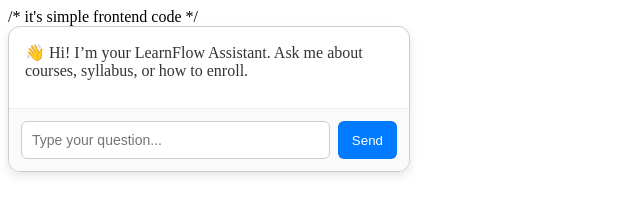
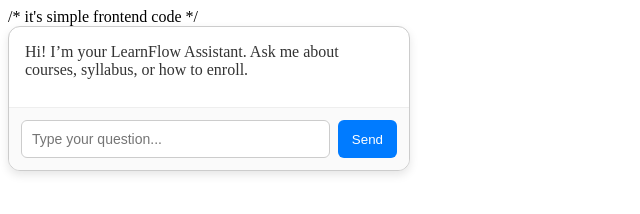
Before and after one commit to tanisha-gu/learnflow-faq-chatbot-, a plain HTML site: page index.html in a window 1280 px wide. Shown: the full height of the page, 0-640 px from the left. Drawn offline with Linux system fonts and the light colour scheme.

Commit message:
Update greeting message in chat box

```diff
--- a/index.html
+++ b/index.html
@@ -1,4 +1,5 @@
 /* it's simple frontend code */
+
 <!DOCTYPE html>
 <html lang="en">
 <head>
@@ -11,7 +12,7 @@
   <div class="chat-container">
     <div class="chat-box" id="chatBox">
       <div class="chat-message bot">
-        👋 Hi! I’m your LearnFlow Assistant. Ask me about courses, syllabus, or how to enroll.
+         Hi! I’m your LearnFlow Assistant. Ask me about courses, syllabus, or how to enroll.
       </div>
     </div>
     <div class="input-box">
```
